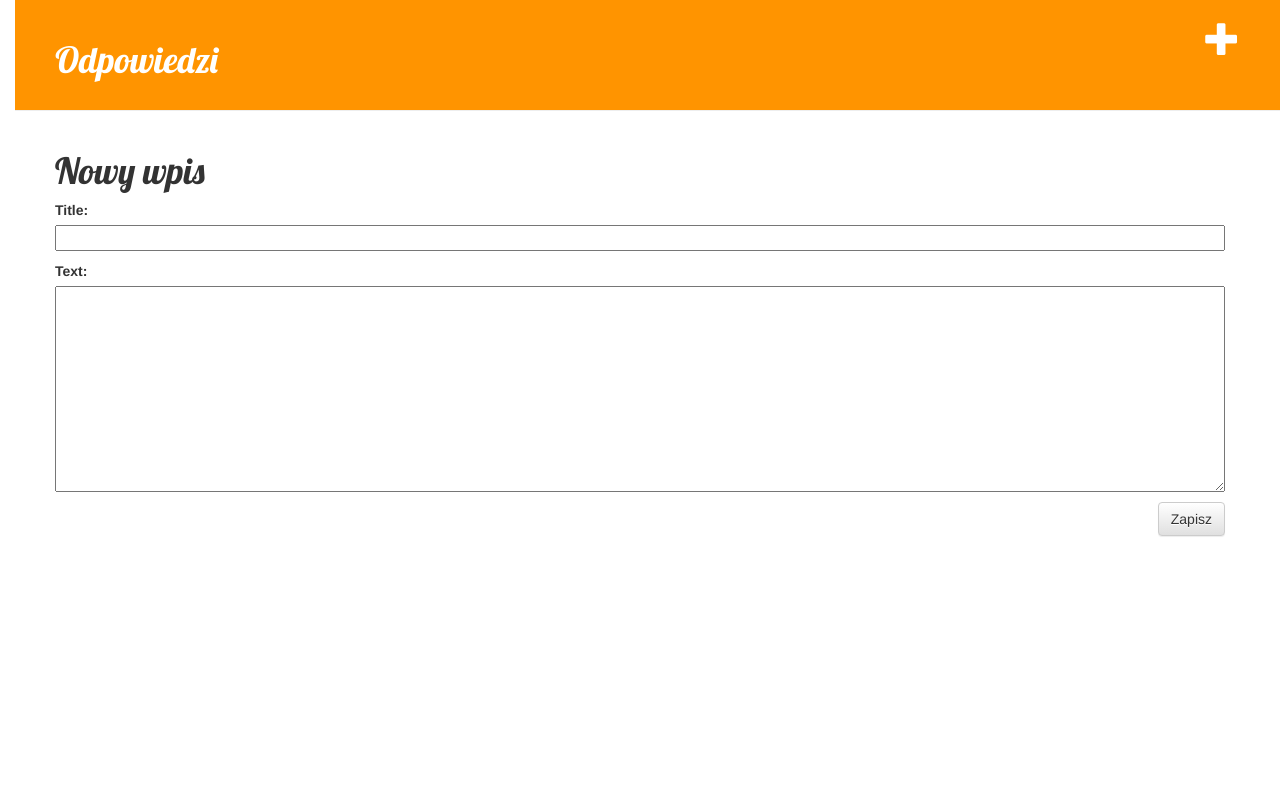
After one commit to waldekgorski/moje-repo01, a Django app: template blog/templates/blog/post_edit.html in a window 1280 px wide. The commit adds this page. Run offline with Django 3.2, Linux system fonts and the light colour scheme; the template is opened without the code that fills it: values that come from a table or form of the project are taken from there, others are empty; the visitor is signed in with stand-in values (Sample User, id 1); some libraries are stand-ins or nearby versions.

Commit message:
Dodano style...wszystko co w kursie

```diff
--- /dev/null
+++ b/blog/forms.py
@@ -0,0 +1,7 @@
+from django import forms
+from .models import Post
+
+class PostForm(forms.ModelForm):
+    class Meta:
+        model = Post
+        fields = ('title','text',)
--- /dev/null
+++ b/blog/templates/blog/base.html
@@ -0,0 +1,26 @@
+{% load staticfiles %}
+<html>
+    <head>
+	    <title>Takie tam</title>
+	    <link rel="stylesheet" href="//maxcdn.bootstrapcdn.com/bootstrap/3.3.7/css/bootstrap.min.css">
+		<link rel="stylesheet" href="//maxcdn.bootstrapcdn.com/bootstrap/3.3.7/css/bootstrap-theme.min.css">
+		<link href="//fonts.googleapis.com/css?family=Lobster&subset=latin,latin-ext" rel="stylesheet" type="text/css">
+		<link rel="stylesheet" href="{% static 'css/blog.css' %}">
+    </head>
+    <body>
+        <div class="page-header">
+		    {% if user.is_authenticated %}
+		        <a href="{% url 'post_new' %}" class="top-menu"><span class="glyphicon glyphicon-plus"></span></a>
+			{% endif %}
+            <h1><a href="">Odpowiedzi</a></h1>
+        </div>
+		<div class="content container">
+		    <div class="row">
+		        <div class="col-mod-8">
+                    {% block content %}
+		            {% endblock %}
+		        </div>
+		    </div>
+		</div>
+    </body>
+</html>
--- /dev/null
+++ b/blog/templates/blog/post_edit.html
@@ -0,0 +1,8 @@
+{% extends 'blog/base.html' %}
+{% block content %}
+    <h1>Nowy wpis</h1>
+	<form method="POST" class="post-form">{% csrf_token %}
+	    {{ form.as_p }}
+		<button type="submit" class="save btn btn-default">Zapisz</button>
+	</form>
+{% endblock %}
--- a/mysite/settings.py
+++ b/mysite/settings.py
@@ -120,3 +120,6 @@ USE_TZ = True
 
 STATIC_URL = '/static/'
 STATIC_ROOT = os.path.join(BASE_DIR, 'public', 'static')
+STATICFILES_DIRS = (
+    os.path.join(BASE_DIR, "static"),
+)
--- /dev/null
+++ b/static/css/blog.css
@@ -0,0 +1,41 @@
+h1 a {color: #FCA205;
+     font-family: 'Lobster'}
+body {padding-left: 15px}
+.page-header{
+	background-color: #ff9400;
+	margin-top: 0;
+	padding: 20px 20px 20px 40px;
+}
+.page-header h1, .page-header h1 a, .page-header h1 a:visited, .page-header h1 a:active {
+	color: #ffffff;
+	font-size. 36pt;
+	text-decoration: none;
+}
+.content {
+	margin-left: 40px;
+}
+h1, h2, h3, h4 {
+	font-family: 'Lobster', cursive;
+}
+.date {
+	float: right;
+	color: #828282;
+}
+.save {
+	float: right;
+}
+.post-form textarea, .post-form input {
+	width: 100%;
+}
+.top-menu, .top-menu:hover, .top-menu:visited {
+	color: #ffffff;
+	float: right;
+	font-size: 26pt;
+	margin-right: 20px;
+}
+.post {
+	margin-bottom: 70px;
+}
+.post h1 a, .post h1 a:visited {
+	color: #000000;
+}
```
Also changed, not shown: blog/templates/blog/post_detail.html (added, +13 -0 lines), blog/templates/blog/post_list.html (+12 -21 lines), blog/templates/blog/post_list_01.html (added, +22 -0 lines), blog/templates/blog/post_list_03.html (added, +28 -0 lines), blog/urls.py (+7 -2 lines), blog/views.py (+40 -2 lines).
